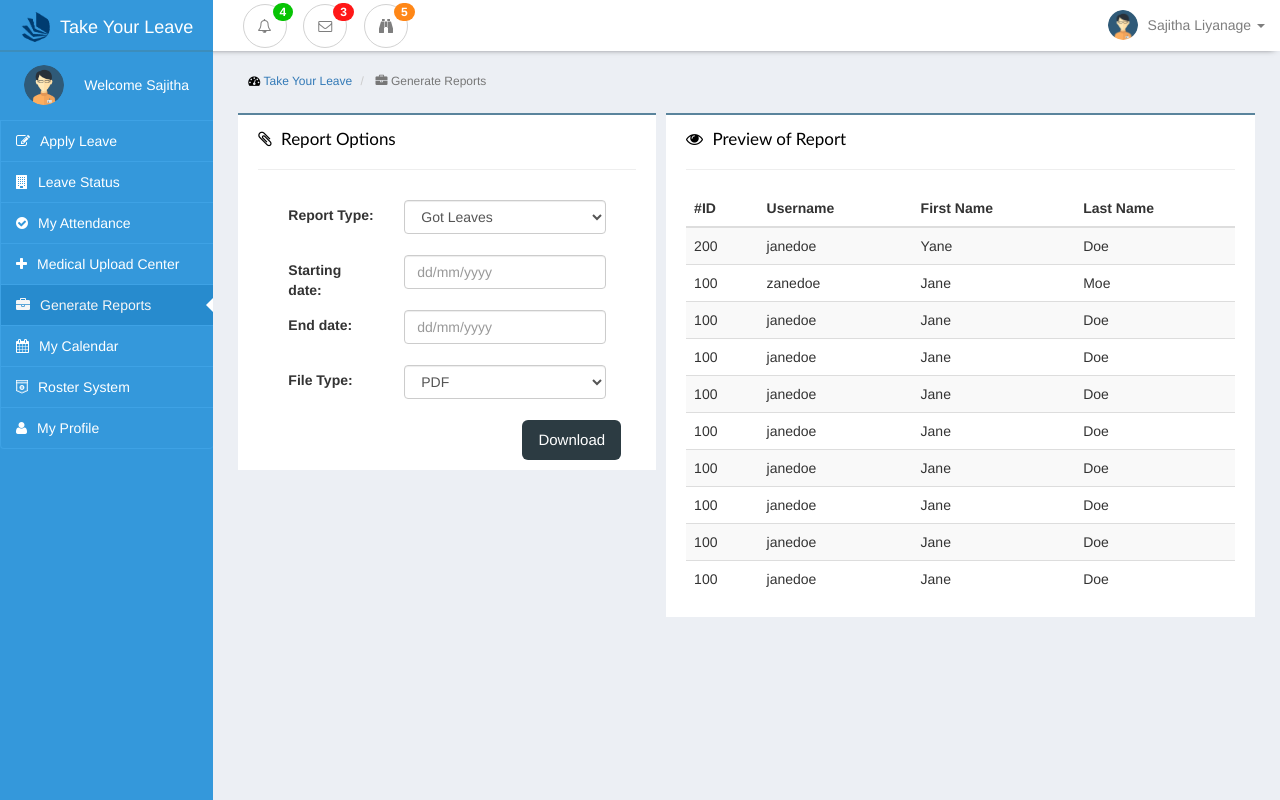
After one commit to sajithaliyanage/Team-IGNIS, a PHP site: page /generateReport.php in a window 1280 px wide. The commit adds this page. Run offline with PHP 8.4, Linux system fonts and the light colour scheme.

Commit message:
report interface update

```diff
--- /dev/null
+++ b/generateReport.php
@@ -0,0 +1,220 @@
+<?php
+$var = "reports";
+?>
+
+<!DOCTYPE html>
+<html lang="en">
+<head>
+    <meta http-equiv="content-type" content="text/html; charset=UTF-8">
+    <meta charset="utf-8">
+    <meta http-equiv="X-UA-Compatible" content="IE=edge">
+    <meta name="viewport" content="width=device-width, initial-scale=1">
+
+    <title>Take Your Leave | Online</title>
+
+    <link href="css/bootstrap.min.css" rel="stylesheet">
+    <link href="css/interface-leftmenu.css" rel="stylesheet">
+    <link href="css/leave-interface.css" rel="stylesheet">
+    <link href="css/navbar-style.css" rel="stylesheet">
+    <link href="css/font-awesome.min.css" rel="stylesheet">
+
+</head>
+
+<body style=" background-color: #eceff4 !important;">
+
+<?php include("navbar.php") ?>
+
+<div class="container-fluid ">
+    <div class="row ">
+
+        <div class="col-sm-2 col-xs-12 left-menu-div side-bar-display">
+            <?php include("leftbar.php") ?>
+        </div>
+
+        <div class="col-sm-10 col-xs-12 admin-background col-sm-push-2" style="position: relative;">
+
+            <div class="row padding-row">
+                <div class="row">
+                    <div class="col-lg-12">
+                        <ol class="breadcrumb breadcrumb-style">
+                            <li>
+                                <i class="fa fa-dashboard"></i>  <a href="index.php">Take Your Leave</a>
+                            </li>
+                            <li class="active">
+                                <i class="fa fa-briefcase"></i> Generate Reports
+                            </li>
+                        </ol>
+                    </div>
+                </div>
+            </div>
+
+            <div class="row padding-row">
+                <div class="col-sm-5 col-xs-12 padding-box">
+                    <div class="row">
+                        <div class="col-xs-12 nortification-box-top">
+                            <h5 class="nortification-box-heading"><i class="fa fa-paperclip icon-margin-right" aria-hidden="true"></i>
+                              Report Options  </h5>
+                            <hr>
+                            <form role="form" data-toggle="validator" action="" method="post">
+                                <div class="department-add">
+                                    <div class="col-xs-12">
+
+                                        <div class="form-group">
+                                            <label class="col-xs-4 control-label form-lable">Report Type:</label>
+
+                                            <div class="col-xs-8">
+                                                <select name="emp_role" class="form-control">
+                                                    <option value="NO">Got Leaves</option>
+                                                    <option value="YES">Blanace Leaves</option>
+                                                </select>
+                                            </div>
+                                        </div>
+                                        <br>
+                                        <br>
+
+                                        <div class="form-group">
+                                            <label class="col-xs-4 control-label form-lable">Starting date:</label>
+
+                                            <div class="col-xs-8">
+                                                <input id="service_name" name="job_category" type="text"
+                                                       placeholder="dd/mm/yyyy"
+                                                       class="form-control input-md" required>
+                                            </div>
+                                        </div>
+                                        <br>
+                                        <br>
+
+                                        <div class="form-group">
+                                            <label class="col-xs-4 control-label form-lable">End date:</label>
+
+                                            <div class="col-xs-8">
+                                                <input id="service_name" name="job_category" type="text"
+                                                       placeholder="dd/mm/yyyy"
+                                                       class="form-control input-md" required>
+                                            </div>
+                                        </div>
+                                        <br>
+                                        <br>
+
+                                        <div class="form-group">
+                                            <label class="col-xs-4 control-label form-lable">File Type:</label>
+
+                                            <div class="col-xs-8">
+                                                <select name="emp_role" class="form-control">
+                                                    <option value="YES">PDF</option>
+                                                    <option value="NO">Excel Sheet</option>
+                                                    <option value="NO">Word Sheet</option>
+                                                </select>
+                                            </div>
+                                        </div>
+                                        <br>
+                                        <br>
+
+
+                                        <button class="btn btn-info btn-lg pull-right submit-button" type="submit">Download
+                                        </button>
+                                    </div>
+                                </div>
+                            </form>
+                        </div>
+                    </div>
+
+                </div>
+
+                <div class="col-sm-7 col-xs-12 padding-box">
+                    <div class="row">
+                        <div class="col-xs-12 nortification-box-top">
+                            <h5 class="nortification-box-heading"><i class="fa fa-eye icon-margin-right" aria-hidden="true"></i>
+                                Preview of Report</h5>
+                            <hr>
+                            <div class="row">
+                                <div class="col-xs-12">
+                                    <table class="table table-striped">
+                                        <thead>
+                                        <tr>
+                                            <th>#ID</th>
+                                            <th>Username</th>
+                                            <th>First Name</th>
+                                            <th>Last Name</th>
+                                        </tr>
+                                        </thead>
+                                        <tbody>
+                                        <tr>
+                                            <td>200</td>
+                                            <td>janedoe</td>
+                                            <td>Yane</td>
+                                            <td>Doe</td>
+                                        </tr>
+                                        <tr>
+                                            <td>100</td>
+                                            <td>zanedoe</td>
+                                            <td>Jane</td>
+                                            <td>Moe</td>
+                                        </tr>
+                                        <tr>
+                                            <td>100</td>
+                                            <td>janedoe</td>
+                                            <td>Jane</td>
+                                            <td>Doe</td>
+                                        </tr>
+                                        <tr>
+                                            <td>100</td>
+                                            <td>janedoe</td>
+                                            <td>Jane</td>
+                                            <td>Doe</td>
+                                        </tr>
+                                        <tr>
+                                            <td>100</td>
+                                            <td>janedoe</td>
+                                            <td>Jane</td>
+                                            <td>Doe</td>
+                                        </tr>
+                                        <tr>
+                                            <td>100</td>
+                                            <td>janedoe</td>
+                                            <td>Jane</td>
+                                            <td>Doe</td>
+                                        </tr>
+                                        <tr>
+                                            <td>100</td>
+                                            <td>janedoe</td>
+                                            <td>Jane</td>
+                                            <td>Doe</td>
+                                        </tr>
+                                        <tr>
+                                            <td>100</td>
+                                            <td>janedoe</td>
+                                            <td>Jane</td>
+                                            <td>Doe</td>
+                                        </tr>
+                                        <tr>
+                                            <td>100</td>
+                                            <td>janedoe</td>
+                                            <td>Jane</td>
+                                            <td>Doe</td>
+                                        </tr>
+                                        <tr>
+                                            <td>100</td>
+                                            <td>janedoe</td>
+                                            <td>Jane</td>
+                                            <td>Doe</td>
+                                        </tr>
+                                        </tbody>
+                                    </table>
+                                </div>
+                            </div>
+                        </div>
+                    </div>
+                </div>
+
+            </div>
+
+        </div>
+    </div>
+
+</div>
+
+<script src="js/jquery.js"></script>
+<script src="js/bootstrap.js"></script>
+</body>
+</html>
--- a/leftbar.php
+++ b/leftbar.php
@@ -17,7 +17,7 @@
     <a href="" class="list-group-item left-menu left-menu<?php if($var=="status"){echo"-active";}?>"><i class="fa fa-building icon-bar" aria-hidden="true"></i>Leave Status<span class="<?php if($var=="status"){echo"selected";}?>"></span></a>
     <a href="attendance.php" class="list-group-item left-menu left-menu<?php if($var=="attendance"){echo"-active";}?>"><i class="fa fa-check-circle icon-bar" aria-hidden="true"></i>My Attendance<span class="<?php if($var=="attendance"){echo"selected";}?>"></span></a>
     <a href="medicalUpload.php" class="list-group-item left-menu left-menu<?php if($var=="medical"){echo"-active";}?>"><i class="fa fa-plus icon-bar" aria-hidden="true"></i>Medical Upload Center<span class="<?php if($var=="medical"){echo"selected";}?>"></span></a>
-    <a href="" class="list-group-item left-menu left-menu<?php if($var=="reports"){echo"-active";}?>"><i class="fa fa-briefcase icon-bar" aria-hidden="true"></i>Generate Reports<span class="<?php if($var=="reports"){echo"selected";}?>"></span></a>
+    <a href="generateReport.php" class="list-group-item left-menu left-menu<?php if($var=="reports"){echo"-active";}?>"><i class="fa fa-briefcase icon-bar" aria-hidden="true"></i>Generate Reports<span class="<?php if($var=="reports"){echo"selected";}?>"></span></a>
 
     <a href="" class="list-group-item left-menu left-menu<?php if($var=="calendar"){echo"-active";}?>"><i class="fa fa-calendar icon-bar" aria-hidden="true"></i>My Calendar<span class="<?php if($var=="calendar"){echo"selected";}?>"></span></a>
 
```
